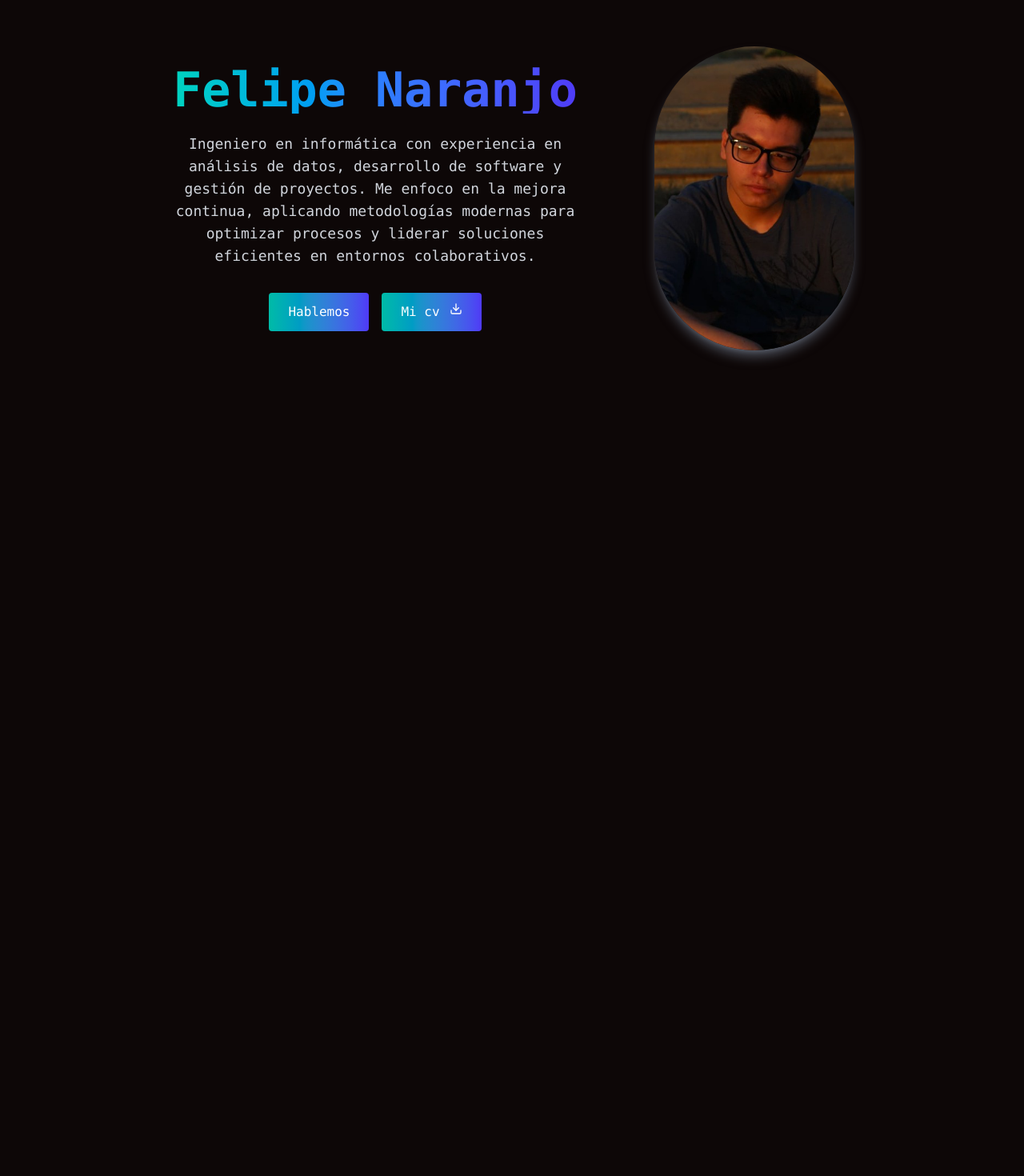
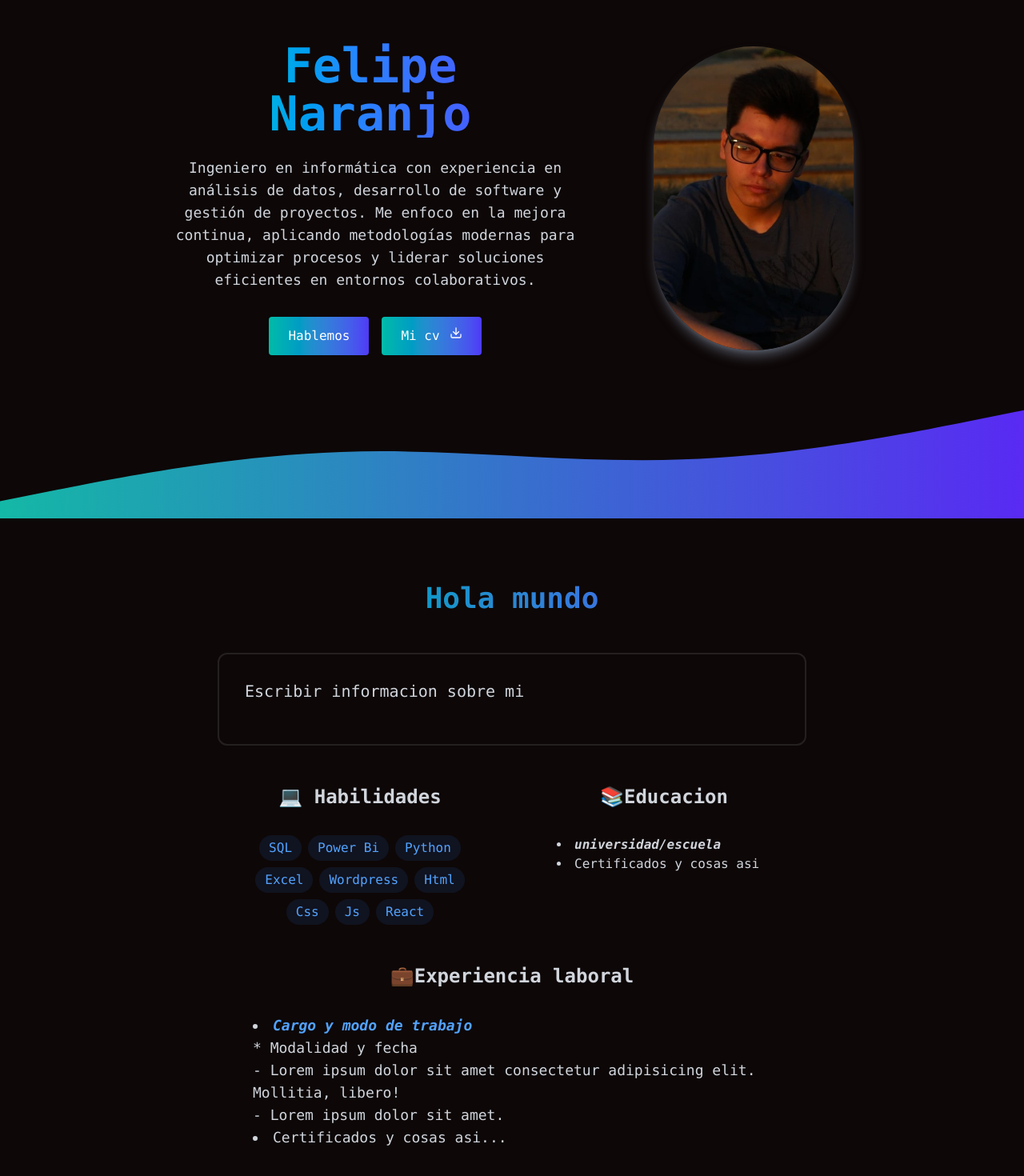
Before and after one commit to felipeignacio1704/Portafolio, a React (Vite) app: page / in a window 1280 px wide. Shown: the part 152-1622 px from the top of the page at 80% size. Before the commit the page ends 800 px from the top, so only its background shows below. Built offline with nearby package versions, Linux system fonts and the light colour scheme.

Commit message:
Subiendo cambios de perfil MyStack, falta comentar y arreglar el desplazamiento vertical

```diff
--- a/src/App.jsx
+++ b/src/App.jsx
@@ -3,8 +3,9 @@ import PantallaCarga from "./Ui/PantallaCarga"
 import MenuCelular from "./Ui/MenuCelular"
 import Navbar from "./Ui/Navbar"
 import QuienSoy from "./sections/QuienSoy"
+import MyStack from './sections/MyStack'
+import Animaciones from "./Ui/animaciones"
 import { useState } from "react"
-
 
 // estructura principal de la pagina, donde se pondran los elementos de las demas secciones
 function App() {
@@ -18,6 +19,8 @@ function App() {
       <Navbar isMenuOpen={isMenuOpen} setIsMenuOpen={setIsMenuOpen} />
       <MenuCelular isMenuOpen={isMenuOpen} setIsMenuOpen={setIsMenuOpen} />
       <QuienSoy />
+      <Animaciones />
+      <MyStack />
     </>
   )
 
--- /dev/null
+++ b/src/Ui/animaciones.jsx
@@ -0,0 +1,30 @@
+function Animacion() {
+    return (
+        <div className="absolute bottom-0 w-full hidden  lg:block">
+            <svg
+                viewBox="0 0 1440 280"
+                className="wave w-full h-auto"
+                preserveAspectRatio="none"
+            >
+                <defs>
+                    <linearGradient
+                        id="waveGradient"
+                        x1="0%"
+                        y1="100%"
+                        x2="100%"
+                        y2="100%"
+                    >
+                        <stop offset="0%" stopColor="#14b8a6" />
+                        <stop offset="100%" stopColor="#592af3" />
+                    </linearGradient>
+                </defs>
+                <path
+                    fill="url(#waveGradient)"
+                    d="M0,256L80,240C160,224,320,192,480,186.7C640,181,800,203,960,197.3C1120,192,1280,160,1360,144L1440,128L1440,320L1360,320C1280,320,1120,320,960,320C800,320,640,320,480,320C320,320,160,320,80,320L0,320Z"
+                ></path>
+            </svg>
+        </div>
+    );
+}
+
+export default Animacion;
--- a/src/index.css
+++ b/src/index.css
@@ -6,6 +6,8 @@ html, body {
   padding: 0;
   font-family: Arial, Helvetica, sans-serif;
   background: #0D0707;
+  color: #f3f4f6;
+  scroll-behavior: smooth;
 }
 /* Estilos globales para eliminar márgenes y paddings por defecto, establecer una fuente base,
    y un color de fondo oscuro para toda la página */
--- a/src/sections/MyStack.jsx
+++ b/src/sections/MyStack.jsx
@@ -0,0 +1,70 @@
+import React from 'react'
+
+export default function MyStack() {
+    const skills = [
+        "SQL", "Power Bi", "Python", "Excel", "Wordpress", "Html", "Css", "Js",
+        "React"
+    ]
+    return (
+        <section id="MyStack" className='min-h-screen font-mono flex items-center justify-center py-20'>
+            <div className='max-w-3xl mx-auto px-4'>
+                <h2 className='max-w-3xl text-4xl font-semibold mb-12 bg-gradient-to-r from-teal-500 to-indigo-600 bg-clip-text text-transparent text-center'>
+                    Hola mundo
+                </h2>
+                <div className='p-8 mb-6 rounded-xl border-white/10 border-2 hover:-translate-y-1 transition-all'>
+                    <p className='text-gray-300 mb-5 text-xl'>
+                        {" "}
+                        Escribir informacion sobre mi {" "}
+                    </p>
+                </div>
+                <div className='grid grid-cols-1 md:grid-cols-2 gap-6'>
+                    <div className='rounded-xl p-6 hover:-translate-y-1 transition-all '>
+                        <h3 className='text-2xl text-center font-bold mb-8 text-gray-300'>💻 Habilidades </h3>
+                        <div className='flex justify-center flex-wrap gap-2'>
+                            {skills.map((skill, index) =>
+                                <span className='bg-blue-500/10 text-blue-400 py-1 px-3 rounded-full text-balance hover:bg-blue-500/20 hover:shadow-[9_2px_8px_rgba(59,130,246,0.2)
+] transition' key={index}>{skill}
+                                </span>)}
+                        </div>
+                    </div>
+                    <div className='p-6 hover:-translate-y-1 transition-all'>
+                        <h3 className='text-2xl text-center font-bold mb-8 text-gray-300'>
+                            📚Educacion
+                        </h3>
+                        <ul className='pl-5 list-disc list-inside text-lh text-gray-300'>
+                            <li>
+                                <strong>
+                                    {" "}
+                                    <em>universidad/escuela</em>{" "}
+                                </strong>
+                            </li>
+                            <li>
+                                Certificados y cosas asi
+                            </li>
+                        </ul>
+                    </div>
+
+
+                </div>
+                <div className='p-6 hover:-translate-y-1 transition-all'>
+                    <h3 className='text-2xl text-center font-bold mb-8 text-gray-300'>
+                        💼Experiencia laboral
+                    </h3>
+                    <ul className='pl-5 list-disc list-inside text-lg text-gray-300'>
+                        <li>
+                            <strong className='text-blue-400'>
+                                {" "}
+                                <em>Cargo y modo de trabajo</em>{" "}
+                            </strong>
+                            <br />* Modalidad y fecha <br />
+                            - Lorem ipsum dolor sit amet consectetur adipisicing elit. Mollitia, libero! <br /> - Lorem ipsum dolor sit amet. <br />
+                        </li>
+                        <li>
+                            Certificados y cosas asi...
+                        </li>
+                    </ul>
+                </div>
+            </div>
+        </section>
+    )
+}
--- a/src/sections/QuienSoy.jsx
+++ b/src/sections/QuienSoy.jsx
@@ -6,13 +6,13 @@ import cv from "../assets/Cv.pdf"
 export default function QuienSoy() {
   return (
     // Sección principal con ID para navegación. Usa flexbox para distribuir contenido vertical u horizontalmente.
-    <section id="#QuienSoy" className='min-h-screen flex flex-col justify-center items-center lg:flex-row-reverse gap-9 lg:gap-15'>
+    <section id="QuienSoy" className='min-h-screen flex flex-col justify-center items-center lg:flex-row-reverse gap-9 lg:gap-15'>
       <div className='text-center z-10 px-4'>
         <img className='h-[380px] w-[300px] border-0 mt-20 rounded-full shadow-lg shadow-gray-500/70 lg:m-0 lg:max-w-[250px] object-cover object-bottom hover:translate-y-1 transition-all' src={Foto} alt="Felipe Naranjo"
         />
       </div>
       <div className='text-center font-mono z-10 px-4'>
-        <h1 className='text-4xl md:text-5xl lg:text-6xl lg:max-w-w[500px] font-semibold mb-6 px-1 bg-gradient-to-r from-teal-400 via-blue-500 to-indigo-600 bg-clip-text text-transparent leading-right'>Felipe Naranjo</h1>
+        <h1 className='text-4xl md:text-5xl lg:text-6xl lg:max-w-[500px] font-semibold mb-6 px-1 bg-gradient-to-r from-teal-400 via-blue-500 to-indigo-600 bg-clip-text text-transparent leading-right'>Felipe Naranjo</h1>
         <p className='text-gray-300 text-lg mb-8 max-w-lg mx-auto'>
           Ingeniero en informática con experiencia en análisis de datos, desarrollo de software y gestión de proyectos. Me enfoco en la mejora continua, aplicando metodologías modernas para optimizar procesos y liderar soluciones eficientes en entornos colaborativos.
         </p>
```
